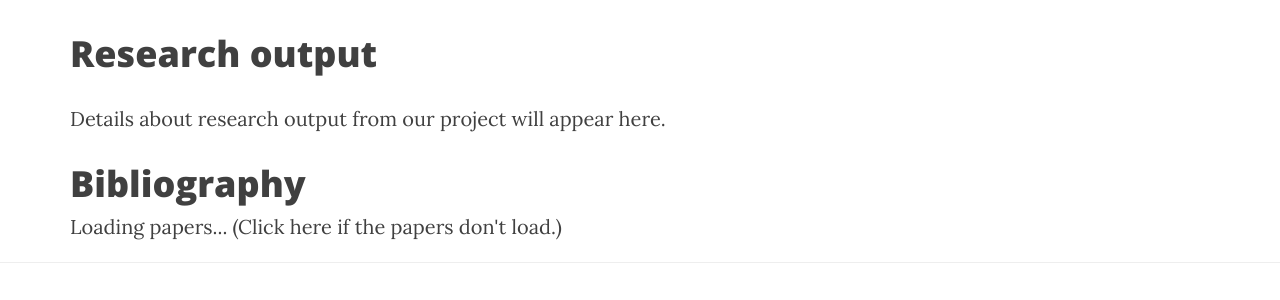
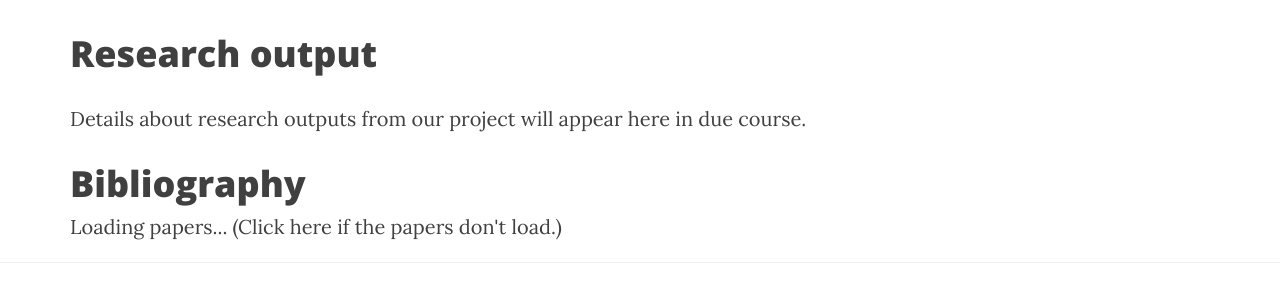
Before and after one commit to msteenhagen/newdirectionsproject.github.io, a Jekyll site: the page built from resources.html, in a window 1280 px wide. Shown: the part 790-1090 px from the top of the page. Built offline with Jekyll 4.4.1, drawn with Linux system fonts in a browser that asks for light colours; nearby versions of some CDN libraries; a script that is not in the unit is left out.

Commit message:
Updated resources text

```diff
--- a/resources.html
+++ b/resources.html
@@ -8,7 +8,7 @@ header-img: "img/resources-bg3.jpg"
 
 <h1>Research output</h1>
 
-<p>Details about research output from our project will appear here.</p>
+<p>Details about research outputs from our project will appear here in due course.</p>
 
 <h1>Bibliography</h1>
 
```
